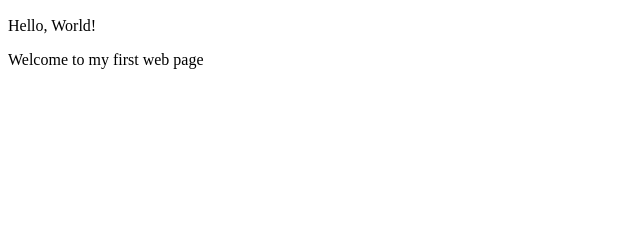
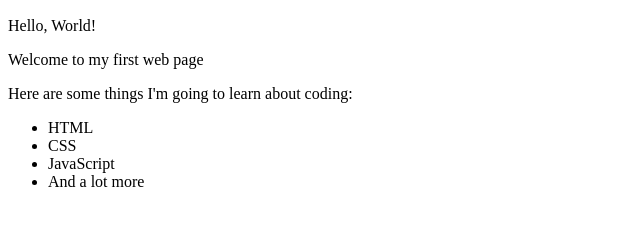
Before and after one commit to Kiptim54/my-first-webpage, a plain HTML site: page my-first-webpage.html in a window 1280 px wide. Shown: the part 110-336 px from the top of the page, without its empty margins (0-640 px from the left). Drawn offline with Linux system fonts and the light colour scheme.

Commit message:
add list elements

```diff
--- a/my-first-webpage.html
+++ b/my-first-webpage.html
@@ -8,5 +8,12 @@
   <h2>Written with a little guidance from Moringa School</h2>
   <p>Hello, World!</p>
   <p>Welcome to my first web page</p>
+  <p> Here are some things I'm going to learn about coding:</p>
+    <ul>
+      <li>HTML</li>
+      <li>CSS</li>
+      <li>JavaScript</li>
+      <li>And a lot more</li>
+    </ul>
 </body>
 </html>
```
